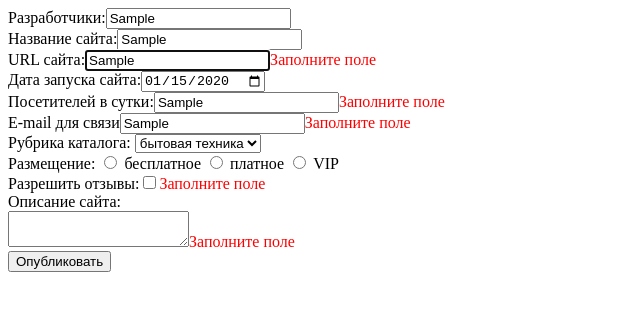
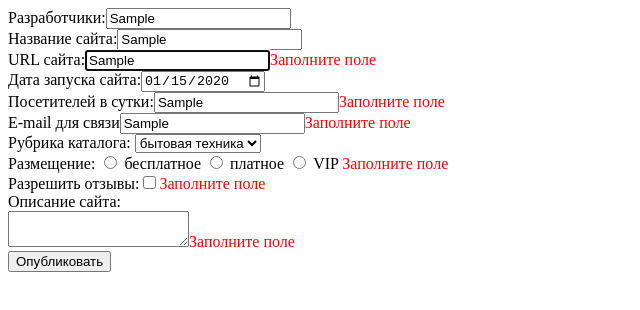
Before and after one commit to IrinaKruk/Project, a plain HTML site: page Validform/index.html in a window 1280 px wide. Both pictures are taken after typing "Sample", "Sample", "Sample", "2020-01-15", "Sample", "Sample" into the empty fields and a click on the input "Опубликовать". Shown: the full height of the page, 0-640 px from the left. Drawn offline with Linux system fonts and the light colour scheme.

Commit message:
add function radioValid()

```diff
--- a/Validform/index.html
+++ b/Validform/index.html
@@ -28,10 +28,13 @@
          <option value="2">здоровье</option>
          <option value="3">домашний уют</option>
       </select><br>
-      <label>Размещение:</label>
-      <input type="radio" id="radio" name="answer" value="1"> бесплатное
-      <input type="radio" id="radio" name="answer" value="2"> платное
-      <input type="radio" id="radio" name="answer" value="3"> VIP <br>
+      <div id="div">
+         <label>Размещение:</label>
+         <label><input type="radio" id="radio" name="answer" value="1" /> бесплатное </label>
+         <label><input type="radio" id="radio" name="answer" value="2" /> платное </label>
+         <label><input type="radio" id="radio" name="answer" value="3" /> VIP </label><span id="radioErr"
+            style="color:red"></span>
+      </div>
       <label>Разрешить отзывы:</label><input type="checkbox" name="allow" id="check"><span id="checkErr"
          style="color:red"></span><br>
       Описание сайта:<br>
--- a/Validform/script.js
+++ b/Validform/script.js
@@ -14,7 +14,6 @@ function manValid(focusOnErr) {
    if (manValue === '') {
       manElemErr.innerHTML = 'Заполните поле';
       errCount++;
-      console.log(errCount);
       if (focusOnErr) {
          manElem.focus();
       }
@@ -56,6 +55,12 @@ function urlValid(focusOnErr) {
       if (focusOnErr) {
          urlElem.focus();
       }
+   } else if (!(urlValue.includes('.'))) {
+      document.getElementById('urlErr').innerHTML = 'Заполните поле';
+      errCount++;
+      if (focusOnErr) {
+         urlElem.focus();
+      }
    } else {
       document.getElementById('urlErr').innerHTML = '';
    }
@@ -87,7 +92,6 @@ elementVisitor.addEventListener('blur', () => visitorValid(false));
 function visitorValid(focusOnErr) {
    let errCount = 0;
    let visitorValue = document.getElementById('visitor').value;
-   console.log(typeof visitorValue);
    let visitorElem = document.getElementById('visitor');
    if (visitorValue === '' || isNaN(visitorValue)) {
       document.getElementById('visitorErr').innerHTML = 'Заполните поле';
@@ -108,7 +112,13 @@ function mailValid(focusOnErr) {
    let errCount = 0;
    let mailValue = document.getElementById('mail').value;
    let mailElem = document.getElementById('mail');
-   if ((mailValue === '') || !(mailValue.includes('@'))) { /*!(mailValue.includes('.')) - не могу понять как добавить и это условие, и можно ли вообще...*/
+   if ((mailValue === '') || !(mailValue.includes('@'))) {
+      document.getElementById('mailErr').innerHTML = 'Заполните поле';
+      errCount++;
+      if (focusOnErr) {
+         mailElem.focus();
+      }
+   } else if (!(mailValue.includes('.'))) {
       document.getElementById('mailErr').innerHTML = 'Заполните поле';
       errCount++;
       if (focusOnErr) {
@@ -120,16 +130,15 @@ function mailValid(focusOnErr) {
    return errCount;
 }
 
-/*
-let elementRadio = document.getElementById('radio');
-elementRadio.addEventListener('blur', () => radioValid(false));
+let elementRadio = document.getElementById('div');
+elementRadio.addEventListener('change', radioValid);
 
 function radioValid(focusOnErr) {
    let errCount = 0;
    let radioElem = document.getElementById('radio');
-
-   console.log(radioElem);
-   if () {
+   console.log(focusOnErr.target);
+   let radio = focusOnErr.target;
+   if (radio == undefined) {
       document.getElementById('radioErr').innerHTML = 'Заполните поле';
       errCount++;
       if (focusOnErr) {
@@ -140,10 +149,10 @@ function radioValid(focusOnErr) {
    }
    return errCount;
 }
-*/
+
 
 let elementCheck = document.getElementById('check');
-elementCheck.addEventListener('blur', () => checkValid(false));
+elementCheck.addEventListener('change', () => checkValid(false));
 
 function checkValid(focusOnErr) {
    let errCount = 0;
@@ -189,7 +198,7 @@ function formSubmit(eo) {
    errCount += visitorValid(!errCount);
    errCount += mailValid(!errCount);
    errCount += checkValid(!errCount);
-   //errCount += radioValid(!errCount);
+   errCount += radioValid(!errCount);
    errCount += textValid(!errCount);
    if (errCount) {
       eo.preventDefault();
```
